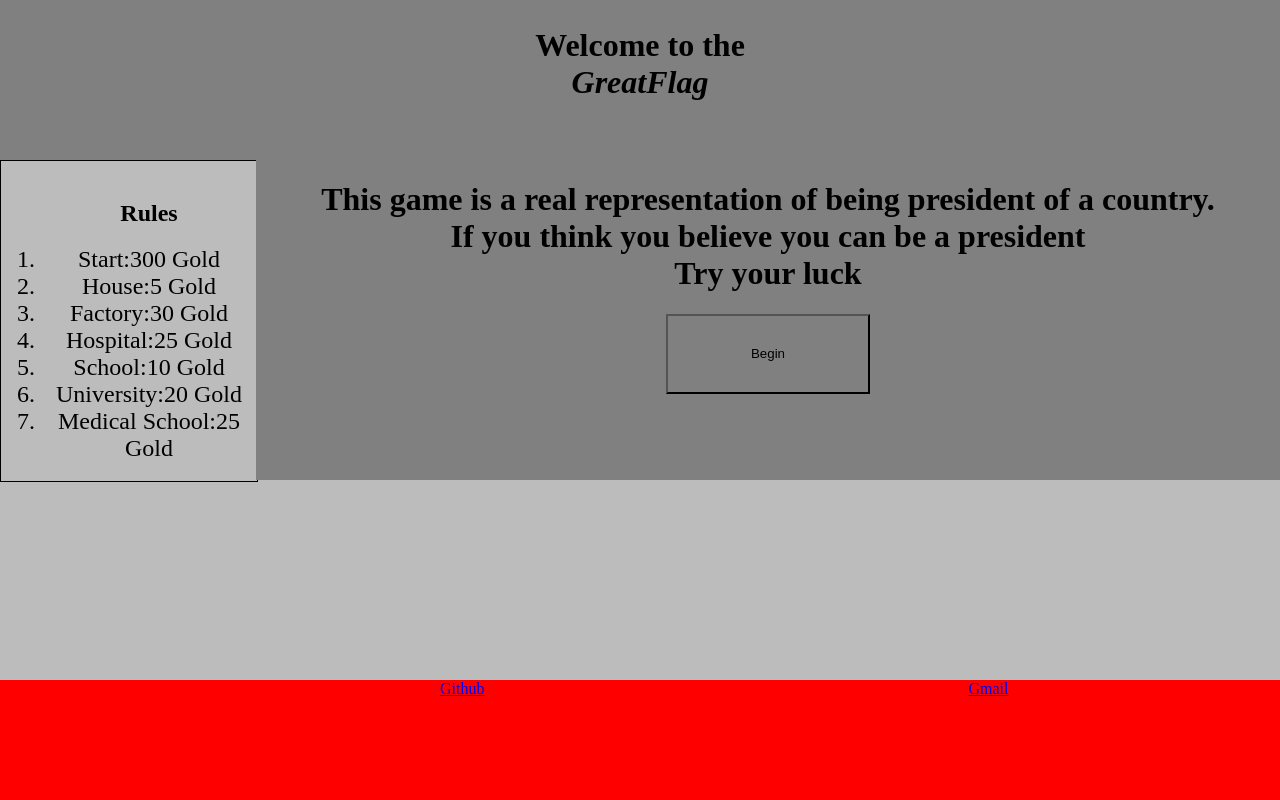
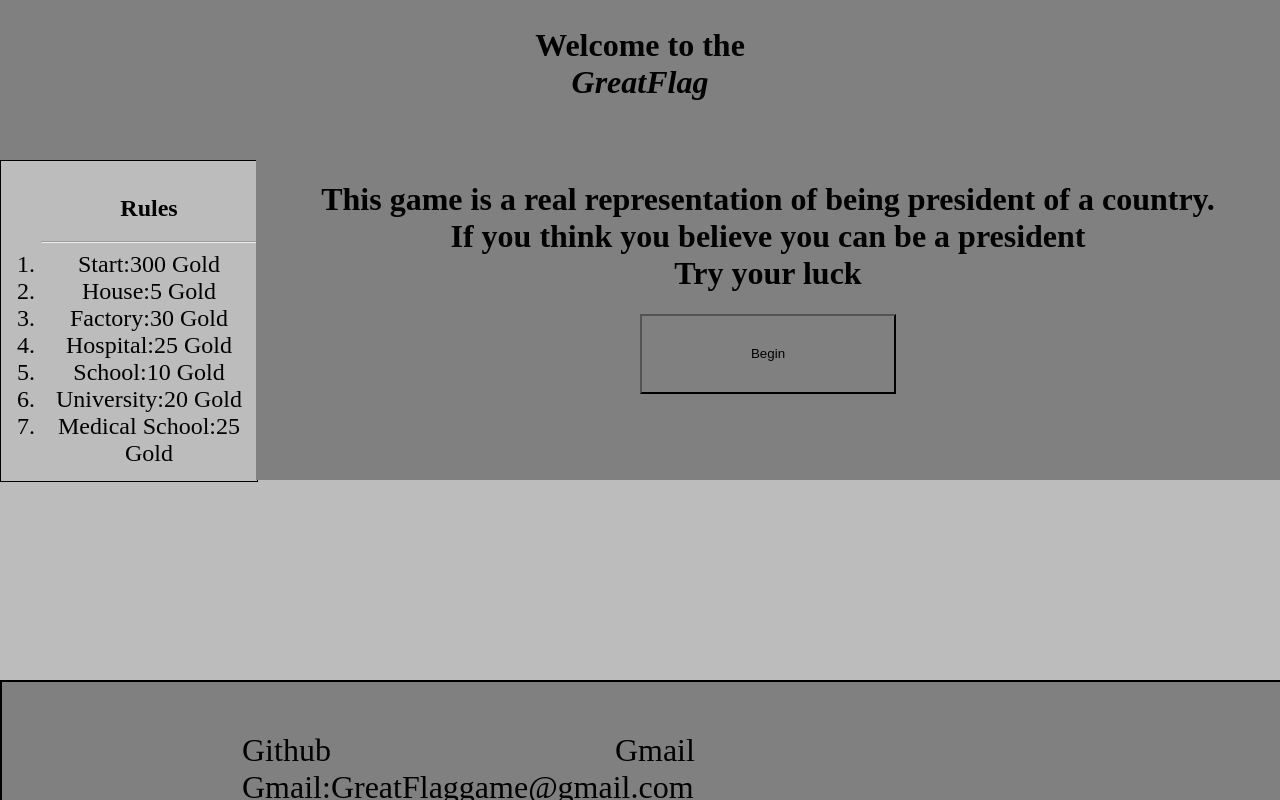
Before and after one commit to AmenoAmena/GreatFlag, a plain HTML site: page index.html in a window 1280 px wide. Drawn offline with Linux system fonts and the light colour scheme.

Commit message:
landpage completed

```diff
--- a/index.html
+++ b/index.html
@@ -10,6 +10,7 @@
     <div class="rules">
         <ol>
             <h2>Rules</h2>
+            <hr>
             <li>Start:300 Gold</li>
             <li>House:5 Gold</li>
             <li>Factory:30 Gold</li>
@@ -27,8 +28,9 @@
         <button onclick="location.href='game.html'">Begin</button>
     </div>
     <div class="contacts">
-        <a href="https://github.com/AmenoAmena/GreatFlag">Github</a>
-        <a href="mailto:GreatFlaggame.gmail.com">Gmail</a>
+        <a href="https://github.com/AmenoAmena/GreatFlag" id="one" target="_blank">Github</a>
+        <a href="mailto:GreatFlaggame.gmail.com" id="two">Gmail</a>
+        <a id="three">Gmail:GreatFlaggame@gmail.com</a>
     </div>
     <script src="app.js"></script>
 </body>
--- a/style.css
+++ b/style.css
@@ -45,7 +45,7 @@ em {
 }
 .start button {
     height: 10vh;
-    width: 20%;
+    width: 25%;
     background-color: #808080;
 }
 .start button:hover {
@@ -59,10 +59,20 @@ em {
     background-color: red;
     width: 100%;
     height: 15vh;
+    padding-top: 50px;
+    background-color: #808080;
+    border: 2px solid black;
 }
 .contacts a {
-    margin-left: 400px;
+    margin-left: 200px;
     padding: 40px;
-
-
+    text-decoration: none;
+    font-size: 32px;
+    color: black;
 }
+#one:hover {
+    color: #bcbcbc;
+}
+#two:hover {
+    color: #bcbcbc;
+}
```
